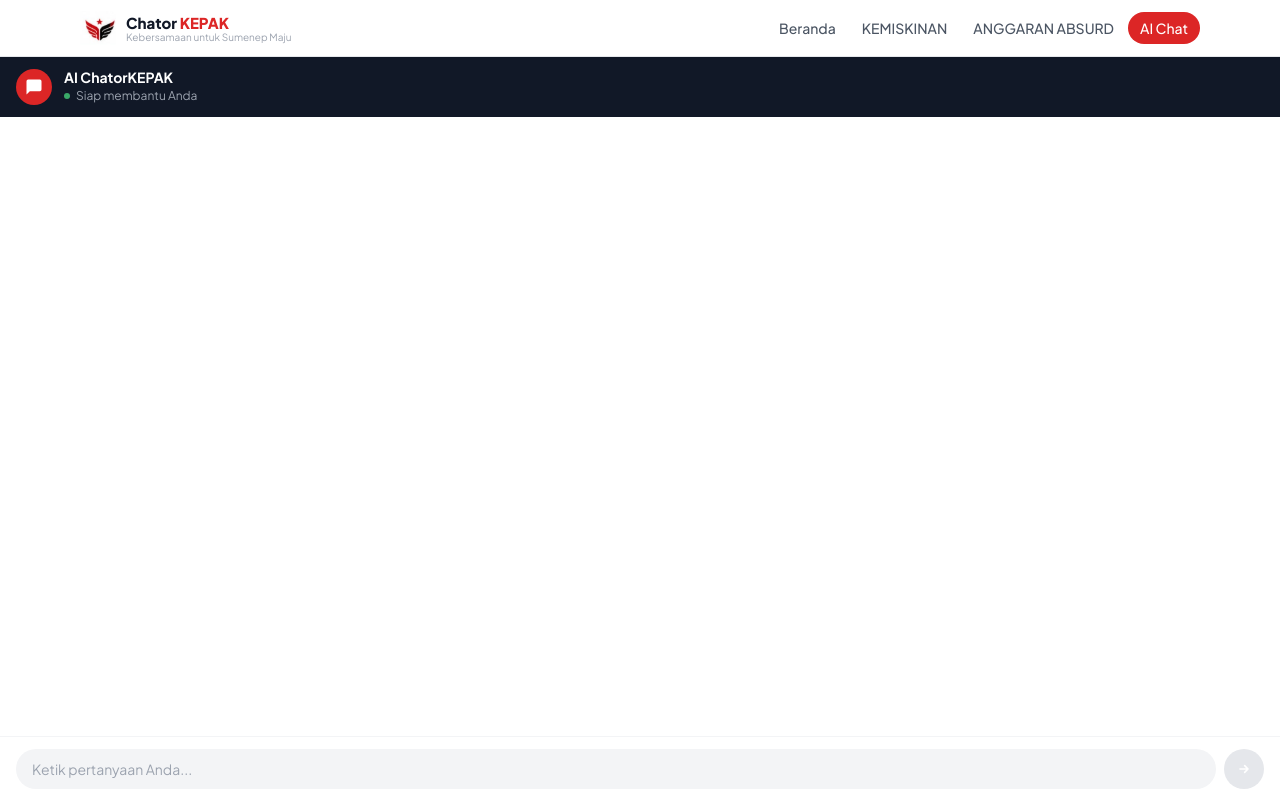
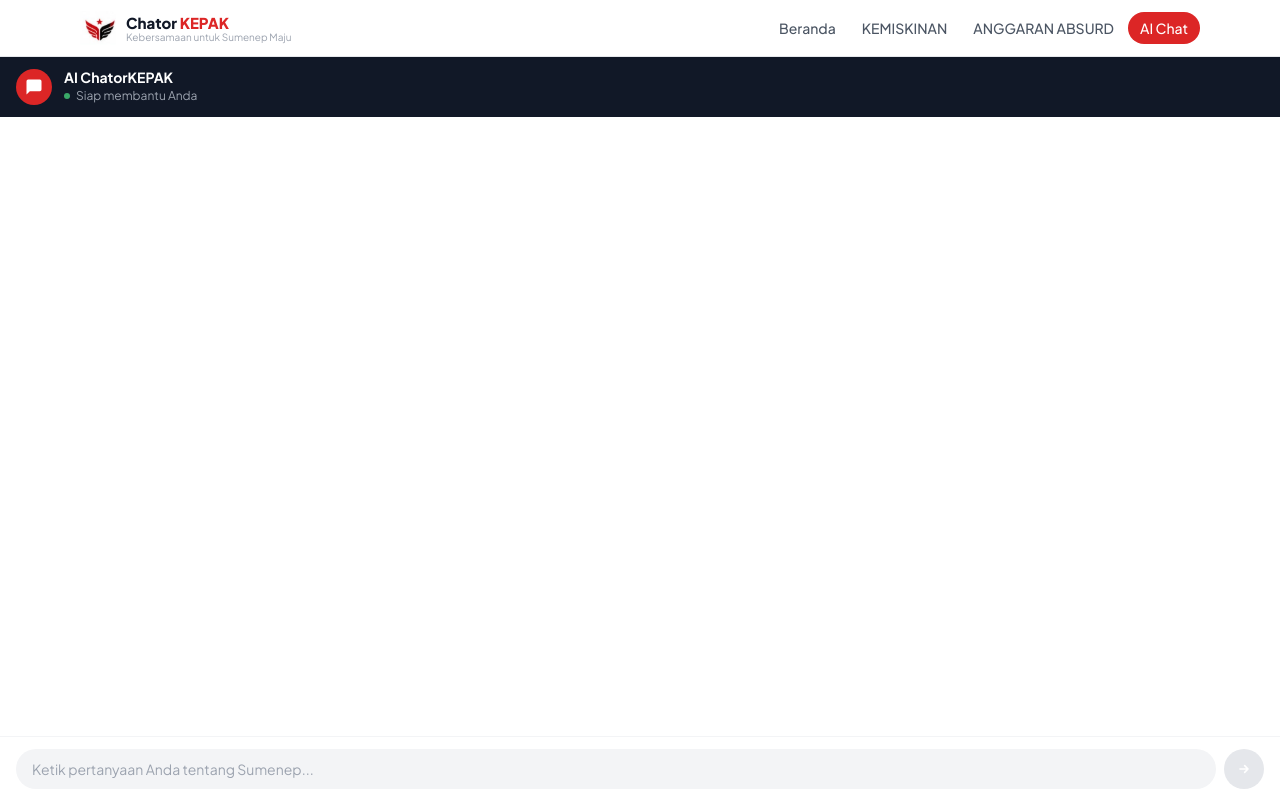
Before and after one commit to hamrasidi7-rgb/ChatorKEPAK, a Next.js app: page /ai-chat in a window 1280 px wide. Built offline with nearby package versions, Linux system fonts and the light colour scheme.

Commit message:
fix: samakan placeholder input chat dengan preview

```diff
--- a/src/components/ai/AIChatWidget.tsx
+++ b/src/components/ai/AIChatWidget.tsx
@@ -133,7 +133,7 @@ export default function AIChatWidget({ isPreview = false }: { isPreview?: boolea
             value={input}
             onChange={(e) => setInput(e.target.value)}
             onKeyDown={(e) => e.key === "Enter" && !e.shiftKey && sendMessage(input)}
-            placeholder="Ketik pertanyaan Anda..."
+            placeholder="Ketik pertanyaan Anda tentang Sumenep..."
             className="flex-1 bg-gray-100 rounded-full px-4 py-2.5 text-sm outline-none focus:ring-2 focus:ring-brand-red/30 placeholder-gray-400"
           />
           <button
```
